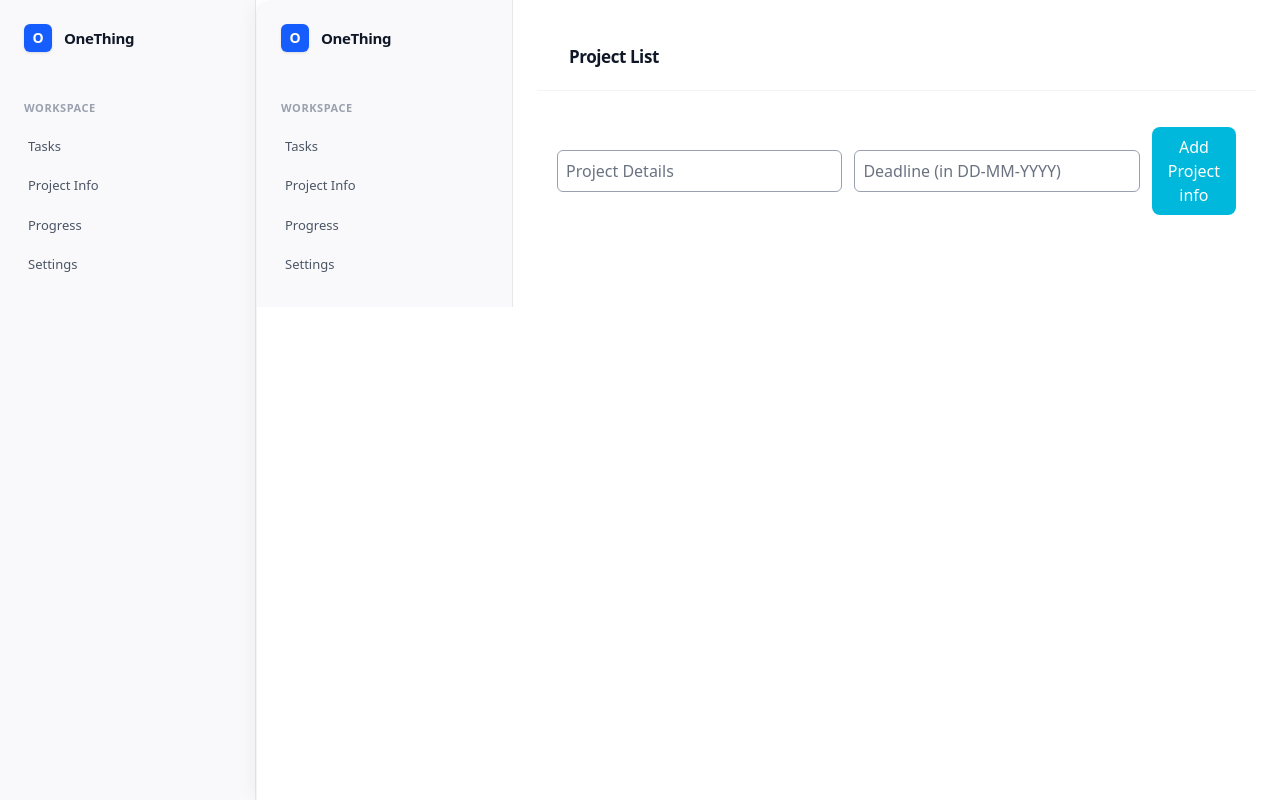
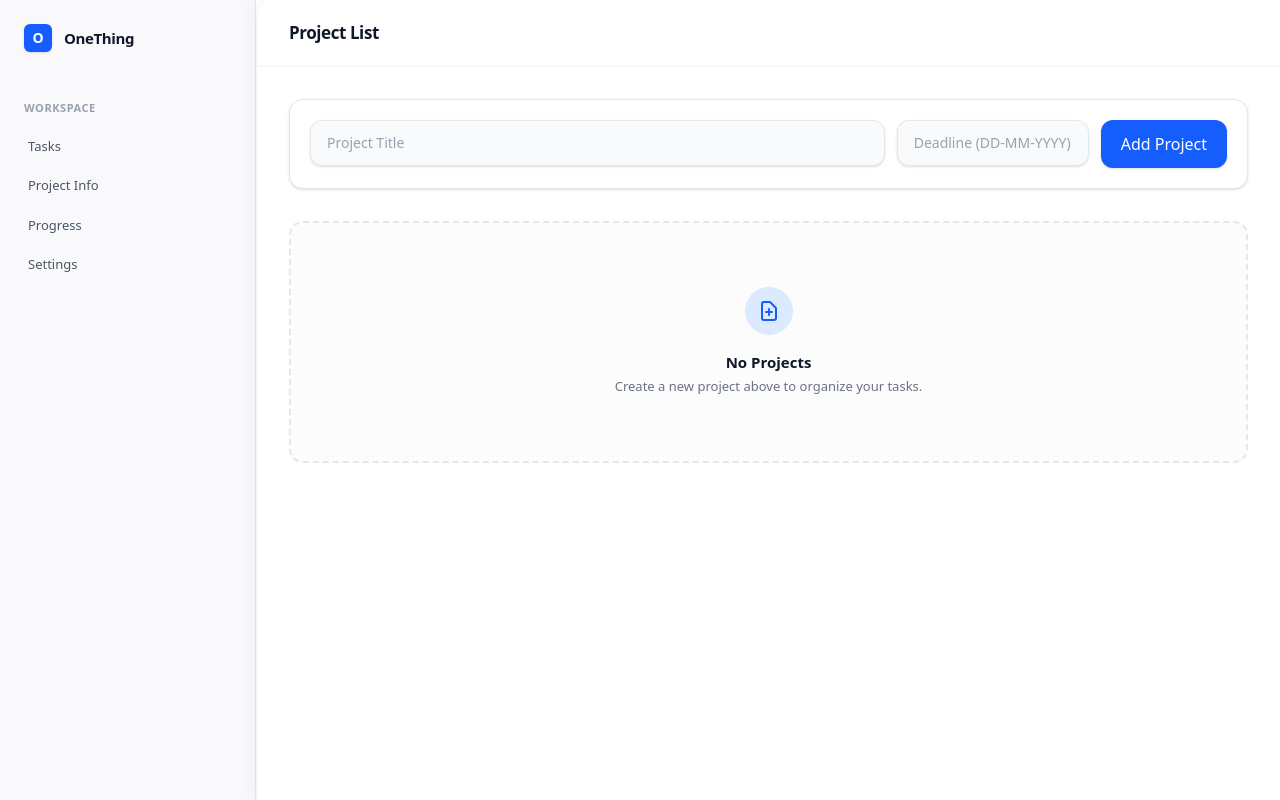
Before and after one commit to vk22006/OneThing, a SvelteKit app: page /Components/ProjectInfo in a window 1280 px wide. Built offline with nearby package versions, Linux system fonts and the light colour scheme.

Commit message:
Add Project Notes and fix accessibility warnings

```diff
--- a/src/routes/Components/ProjectInfo/+page.svelte
+++ b/src/routes/Components/ProjectInfo/+page.svelte
@@ -1,10 +1,9 @@
 <script lang="ts">
     import Header from '../../../lib/layout/Header.svelte';
-    import Sidebar from '../../../lib/layout/Sidebar.svelte';
     import { fly, fade } from "svelte/transition";
     import { onMount } from "svelte";
 
-    let page = $state('Project List');
+    let pageTitle = $state('Project List');
 
     type Status = 'TODO' | 'DONE';
 
@@ -19,6 +18,7 @@
         title: string;
         deadline: string;
         tasks: Task[];
+        notes: string;
     };
 
     let projects = $state<Project[]>([]);
@@ -27,7 +27,6 @@
 
     onMount(() => {
         const stored = localStorage.getItem("project_info");
-
         if (stored) {
             projects.push(...JSON.parse(stored));
         }
@@ -44,7 +43,8 @@
             id: Date.now(),
             title,
             deadline,
-            tasks: []
+            tasks: [],
+            notes: ""
         });
 
         newProject = "";
@@ -52,9 +52,7 @@
     }
 
     function removeProject(id: number) {
-        if (!confirm("Delete this project?")) return;
         const index = projects.findIndex(u => u.id === id);
-
         if (index !== -1) {
             projects.splice(index, 1);
         }
@@ -88,7 +86,6 @@
         if (index !== -1) project.tasks.splice(index, 1);
     }
 
-
     function projectProgress(project: Project) {
         if (project.tasks.length === 0) return 0;
 
@@ -99,138 +96,142 @@
         return Math.round((done / project.tasks.length) * 100);
     }
 
-
-
 </script>
 
-<div class="flex">
+<Header page={pageTitle} />
 
-  <Sidebar title="OneThing">
-    <button class="block hover:bg-gray-700 p-2 rounded"><a href="/">Tasks</a></button>
-    <button class="block hover:bg-gray-700 p-2 rounded"><a href="/Components/ProjectInfo">Project Info</a></button>
-    <button class="block hover:bg-gray-700 p-2 rounded"><a href="/Components/Progress">Progress</a></button>
-    <button class="block hover:bg-gray-700 p-2 rounded"><a href="/Components/Settings">Settings</a></button>
-  </Sidebar>
-
-  <main class="flex-1 p-6">
-
-    <Header {page} />
-    <div class="flex justify-center items-center gap-3 mt-4 p-5">
-
+<div class="px-8 py-8 max-w-5xl mx-auto w-full">
+    <!-- Add Project Form -->
+    <div class="bg-white border border-gray-200 rounded-[14px] shadow-sm p-5 mb-8 flex gap-3">
+        <div class="flex-1 relative">
             <input
                 bind:value={newProject}
-        placeholder="Project Details"
-        class="w-full max-w-md p-2 border border-gray-400 rounded-md focus:outline-none focus:ring-2 focus:ring-cyan-400"
+                placeholder="Project Title"
+                class="block w-full px-4 py-3 bg-gray-50 border border-gray-200 rounded-xl text-sm placeholder-gray-400 focus:outline-none focus:ring-[3px] focus:ring-blue-100 focus:border-blue-500 focus:bg-white transition-all shadow-sm"
             />
+        </div>
+        <div class="w-48 relative">
             <input
                 bind:value={newDeadline}
-        placeholder="Deadline (in DD-MM-YYYY)"
-        class="w-full max-w-md p-2 border border-gray-400 rounded-md focus:outline-none focus:ring-2 focus:ring-cyan-400"
+                placeholder="Deadline (DD-MM-YYYY)"
+                class="block w-full px-4 py-3 bg-gray-50 border border-gray-200 rounded-xl text-sm placeholder-gray-400 focus:outline-none focus:ring-[3px] focus:ring-blue-100 focus:border-blue-500 focus:bg-white transition-all shadow-sm"
             />
-
+        </div>
         <button
             onclick={() => addProjDetails(newProject,newDeadline)}
-        class="p-2 px-4 bg-cyan-500 hover:bg-cyan-700 rounded-lg text-white">
-        Add Project info
+            class="px-5 py-3 bg-blue-600 hover:bg-blue-700 active:bg-blue-800 text-white font-medium rounded-xl transition-colors shadow-sm whitespace-nowrap">
+            Add Project
         </button>
     </div>
 
-
     <!-- Project list -->
-
+    <div class="flex flex-col gap-6">
         {#each projects as project (project.id)}
-
-    <div class="m-6 p-4 border rounded-lg">
-
-        <!-- Project Info -->
-        <div class="flex justify-between">
+            <div
+                in:fly={{ y: 20, duration: 300 }}
+                class="bg-white border border-gray-200 rounded-[14px] shadow-sm overflow-hidden"
+            >
+                <!-- Project Header -->
+                <div class="px-6 py-5 border-b border-gray-100 bg-gray-50/50 flex justify-between items-start">
                     <div>
-                <h2 class="text-xl font-bold">{project.title}</h2>
-                <p class="mb-3">Deadline: {project.deadline}</p>
+                        <h2 class="text-lg font-bold text-gray-900 tracking-tight mb-1.5">{project.title}</h2>
+                        <div class="flex items-center gap-1.5 text-[13px] text-gray-500 font-medium">
+                            <svg class="w-4 h-4 text-gray-400" fill="none" stroke="currentColor" viewBox="0 0 24 24"><path stroke-linecap="round" stroke-linejoin="round" stroke-width="2" d="M8 7V3m8 4V3m-9 8h10M5 21h14a2 2 0 002-2V7a2 2 0 00-2-2H5a2 2 0 00-2 2v12a2 2 0 002 2z"></path></svg>
+                            Deadline: <span class="text-gray-700">{project.deadline || 'No deadline'}</span>
+                        </div>
                     </div>
 
-            <div>
-                <button onclick={()=>removeProject(project.id)} class="p-2 px-4 bg-red-500 hover:bg-red-700 rounded-full">
-                    Delete Project
+                    <button
+                        onclick={()=>removeProject(project.id)}
+                        class="p-2 text-gray-400 hover:text-red-500 hover:bg-red-50 rounded-lg transition-colors cursor-pointer"
+                        title="Delete Project"
+                        aria-label="Delete Project"
+                    >
+                        <svg class="w-[18px] h-[18px]" fill="none" stroke="currentColor" viewBox="0 0 24 24"><path stroke-linecap="round" stroke-linejoin="round" stroke-width="2" d="M19 7l-.867 12.142A2 2 0 0116.138 21H7.862a2 2 0 01-1.995-1.858L5 7m5 4v6m4-6v6m1-10V4a1 1 0 00-1-1h-4a1 1 0 00-1 1v3M4 7h16"></path></svg>
                     </button>
                 </div>
 
+                <div class="p-6">
+                    <!-- Progress bar -->
+                    <div class="mb-5">
+                        <div class="flex justify-between items-end mb-2.5">
+                            <span class="text-[12px] font-bold text-gray-400 uppercase tracking-wider">Progress</span>
+                            <span class="text-sm font-bold {projectProgress(project) === 100 ? 'text-emerald-500' : 'text-blue-600'}">{projectProgress(project)}%</span>
+                        </div>
+                        <div class="w-full h-2 bg-gray-100 rounded-full overflow-hidden">
+                            <div class="h-full {projectProgress(project) === 100 ? 'bg-emerald-500' : 'bg-blue-600'} rounded-full transition-all duration-500 ease-out" style="width: {projectProgress(project)}%"></div>
+                        </div>
                     </div>
 
-        <!-- Add task -->
+                    <!-- Tasks List -->
+                    <div class="flex flex-col gap-2 mb-6">
+                        <h3 class="text-[12px] font-bold text-gray-400 uppercase tracking-wider mb-1">Tasks</h3>
+                        {#each project.tasks as task (task.id)}
+                            <div class="group flex items-center gap-3 p-3 bg-gray-50/50 border border-gray-100 rounded-[10px] hover:border-gray-200 transition-colors">
+                                <button
+                                    onclick={() => toggleTask(project.id, task.id)}
+                                    class="flex-shrink-0 w-5 h-5 rounded-[6px] border-[1.5px] flex items-center justify-center transition-colors {task.status === 'DONE' ? 'bg-blue-600 border-blue-600' : 'border-gray-300 hover:border-blue-500'}"
+                                    aria-label="Toggle task status"
+                                >
+                                    {#if task.status === 'DONE'}
+                                        <svg class="w-3.5 h-3.5 text-white" fill="none" stroke="currentColor" viewBox="0 0 24 24"><path stroke-linecap="round" stroke-linejoin="round" stroke-width="3" d="M5 13l4 4L19 7"></path></svg>
+                                    {/if}
+                                </button>
+                                <span class="flex-1 text-[13.5px] {task.status === 'DONE' ? 'text-gray-400 line-through' : 'text-gray-700 font-medium'} select-none">
+                                    {task.task}
+                                </span>
+                                <button
+                                    onclick={() => deleteTask(project.id, task.id)}
+                                    class="flex-shrink-0 p-1.5 text-gray-300 hover:text-red-500 hover:bg-red-50 rounded-[6px] opacity-0 group-hover:opacity-100 focus:opacity-100 transition-all"
+                                    aria-label="Delete task"
+                                >
+                                    <svg class="w-4 h-4" fill="none" stroke="currentColor" viewBox="0 0 24 24"><path stroke-linecap="round" stroke-linejoin="round" stroke-width="2" d="M6 18L18 6M6 6l12 12"></path></svg>
+                                </button>
+                            </div>
+                        {/each}
+
+                        <!-- Add task input -->
+                        <div class="relative mt-1.5">
+                            <div class="absolute inset-y-0 left-0 pl-3.5 flex items-center pointer-events-none">
+                                <svg class="w-[18px] h-[18px] text-gray-400" fill="none" stroke="currentColor" viewBox="0 0 24 24"><path stroke-linecap="round" stroke-linejoin="round" stroke-width="2" d="M12 4v16m8-8H4"></path></svg>
+                            </div>
                             <input
-            placeholder="New task"
-            class="border p-2 mb-4"
+                                placeholder="Add a new task..."
+                                class="w-full pl-10 pr-4 py-2.5 bg-white border border-gray-200 rounded-[10px] text-[14px] placeholder-gray-400 focus:outline-none focus:ring-[3px] focus:ring-blue-100 focus:border-blue-500 shadow-sm transition-all"
                                 onkeydown={(e)=>{
                                     if(e.key==="Enter") {
-                    addTask(
-                        project.id,
-                        (e.target as HTMLInputElement).value
-                    );
+                                        addTask(project.id, (e.target as HTMLInputElement).value);
                                         (e.target as HTMLInputElement).value = "";
                                     }
                                 }}
                             />
-
-        <!-- Progress bar -->
-        <div>
-            <h3>{project.title}</h3>
-            <progress
-                max="100"
-                value={projectProgress(project)}>
-            </progress>
-
-            <span>{projectProgress(project)}%</span>
+                        </div>
                     </div>
 
-
-        <!-- Tasks Table -->
-        <table class="table-auto w-full border">
-            <thead>
-                <tr>
-                    <th class="border p-2">Task</th>
-                    <th class="border p-2">Status</th>
-                    <th class="border p-2">Toggle</th>
-                    <th class="border p-2">Delete</th>
-                </tr>
-            </thead>
-
-            <tbody>
-                {#each project.tasks as task (task.id)}
-                <tr>
-                    <td class="border p-2">{task.task}</td>
-                    <td class="border p-2">{task.status}</td>
-
-                    <td class="border p-2">
-                        <button onclick={() =>
-                            toggleTask(project.id, task.id)} class="p-2 px-4 bg-cyan-500 hover:bg-cyan-700 rounded-full text-white">
-                            Toggle
-                        </button>
-                    </td>
-
-                    <td class="border p-2">
-                        <button onclick={() =>
-                            deleteTask(project.id, task.id)} class="text-red-500 underline">
-                            Delete
-                        </button>
-                    </td>
-                </tr>
-                {/each}
-            </tbody>
-        </table>
-
+                    <!-- Notes Section -->
+                    <div class="mt-4 pt-4 border-t border-gray-100">
+                        <h3 class="text-[12px] font-bold text-gray-400 uppercase tracking-wider mb-2.5 flex items-center gap-1.5">
+                            <svg class="w-3.5 h-3.5 text-gray-400" fill="none" stroke="currentColor" viewBox="0 0 24 24"><path stroke-linecap="round" stroke-linejoin="round" stroke-width="2" d="M11 5H6a2 2 0 00-2 2v11a2 2 0 002 2h11a2 2 0 002-2v-5m-1.414-9.414a2 2 0 112.828 2.828L11.828 15H9v-2.828l8.586-8.586z"></path></svg>
+                            Notes
+                        </h3>
+                        <textarea
+                            bind:value={project.notes}
+                            placeholder="Add project notes, links, or details here..."
+                            class="w-full bg-gray-50/50 border border-gray-100 rounded-[10px] px-3.5 py-3 text-[13.5px] text-gray-700 placeholder-gray-400 focus:outline-none focus:ring-[3px] focus:ring-blue-100 focus:border-blue-200 focus:bg-white transition-all resize-none min-h-[100px]"
+                        ></textarea>
                     </div>
-
+                </div>
+            </div>
         {/each}
 
-    </main>
-
+        {#if projects.length === 0}
+            <div class="text-center py-16 border-2 border-dashed border-gray-200 rounded-[14px] bg-gray-50/50">
+                <div class="w-12 h-12 rounded-full bg-blue-100 flex items-center justify-center mx-auto mb-4">
+                    <svg class="w-6 h-6 text-blue-600" fill="none" stroke="currentColor" viewBox="0 0 24 24"><path stroke-linecap="round" stroke-linejoin="round" stroke-width="2" d="M9 13h6m-3-3v6m5 5H7a2 2 0 01-2-2V5a2 2 0 012-2h5.586a1 1 0 01.707.293l5.414 5.414a1 1 0 01.293.707V19a2 2 0 01-2 2z"></path></svg>
                 </div>
-
-
-<!-- CSS Styling -->
-<style>
-    table {
-        margin: 0 auto;
-    }
-</style>
+                <h3 class="text-[15px] font-semibold text-gray-900">No Projects</h3>
+                <p class="text-[13px] text-gray-500 mt-1">Create a new project above to organize your tasks.</p>
+            </div>
+        {/if}
+    </div>
+</div>
```
Lines whose indentation alone changed are shown as unchanged.
